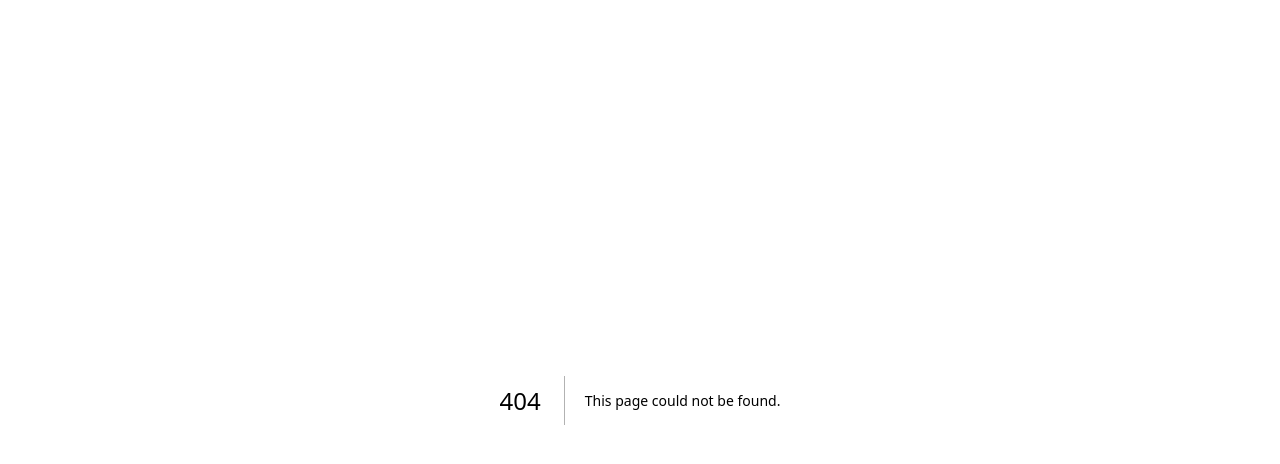
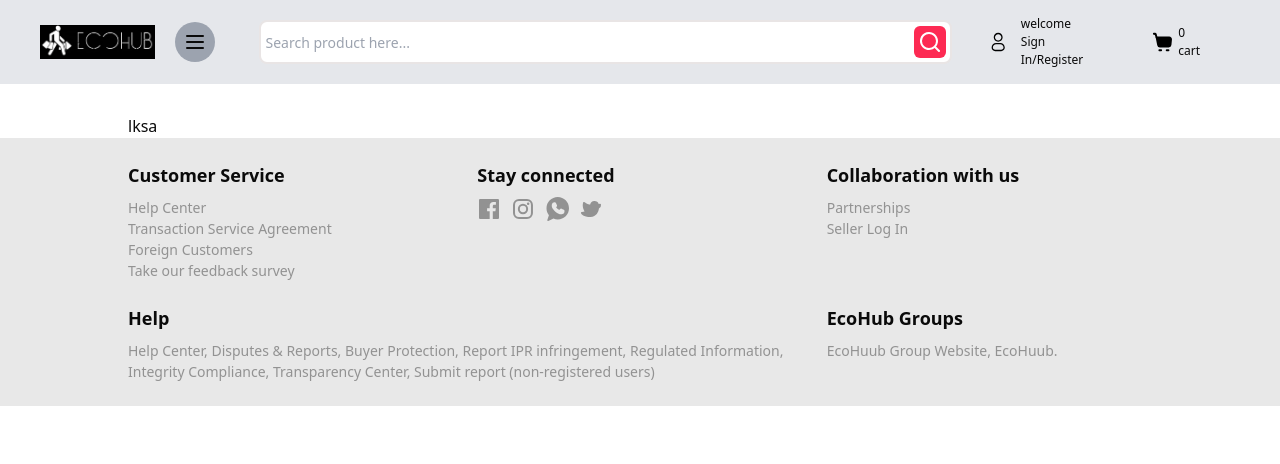
Before and after one commit to Perseus9999/Ecommerce-FrontEnd, a Next.js app: page /product/1 in a window 1280 px wide. Before the commit this address had no page. Shown: the top 464 px of the page. Built offline with nearby package versions, Linux system fonts and the light colour scheme.

Commit message:
product details page setup

```diff
--- a/src/components/auth/register/index.tsx
+++ b/src/components/auth/register/index.tsx
@@ -10,7 +10,6 @@ import {
 } from '@/components/ui/dialog';
 import { Input } from '@/components/ui/input';
 import { Label } from '@/components/ui/label';
-import { Link } from 'lucide-react';
 
 export function Register() {
   return (
--- a/src/components/header/index.tsx
+++ b/src/components/header/MainHeader.tsx
@@ -1,33 +1,34 @@
-import ProfileIcon from '@/icon/profileIcon';
+import Image from 'next/image';
+import logo from '@/image/ecohub.jpeg';
+import { MenuIcon } from 'lucide-react';
 import SearchBar from './SearchBar';
 import CartIcon from '@/icon/cartIcon';
-import AllCategories from './AllCategories';
-import MenuList from './MenuList';
-import Image from 'next/image';
-import logo from '@/image/ecohub.jpeg';
-import { Button } from '@/components/ui/button';
+import ProfileIcon from '@/icon/profileIcon';
+import { Register } from '../auth/register';
 import { SignIn } from '../auth/signIn';
-import { Register } from '../auth/register';
 
-const TopHeader = () => {
+const MainHeader = () => {
   return (
-    <div className='bg-[#191919] text-[#FFFFFF] '>
-      <section className='mx-[10%] grid grid-cols-[15%_50%_40%] items-center'>
-        <div className='text-6xl'>
+    <div className='flex items-center gap-[20px] bg-gray-200 px-10 py-2'>
+      <div className='w-[10%]'>
         <Image
           src={logo}
-            width={300}
+          width={200}
           height={300}
           alt='Picture of the author'
         />
       </div>
-
+      <div className='bg-gray-400 p-2 rounded-full'>
+        <MenuIcon />
+      </div>
+      <div className='w-[60%]'>
         <SearchBar />
-
+      </div>
+      <div className='mx-10'>
         <div className='flex justify-center gap-[40px] '>
           <div className='relative group'>
             <div className='flex items-center gap-1 cursor-pointer'>
-              <ProfileIcon color='white' size='22' />
+              <ProfileIcon color='black' size='22' />
               <p className='leading-none p-2'>
                 <span className='block text-xs'>welcome</span>
                 <span className='text-xs'>Sign In/Register</span>
@@ -46,25 +47,16 @@ const TopHeader = () => {
           </div>
 
           <div className='flex items-center gap-1'>
-            <CartIcon color='white' size='22' />
+            <CartIcon color='black' size='22' />
             <p className='leading-none'>
               <span className='block text-xs'>0</span>
               <span className='text-xs'>cart</span>
             </p>
           </div>
         </div>
-      </section>
-      <section className='mx-[10%] grid grid-cols-[30%_70%] items-center mt-4'>
-        <div className='mb-4'>
-          <AllCategories />
       </div>
-
-        <div className='mb-4'>
-          <MenuList />
-        </div>
-      </section>
     </div>
   );
 };
 
-export default TopHeader;
+export default MainHeader;
--- a/src/components/home/product.tsx
+++ b/src/components/home/product.tsx
@@ -1,5 +1,6 @@
 import CartIcon from '@/icon/cartIcon';
 import data from '@/json/product.json';
+import Link from 'next/link';
 import Image from 'next/image';
 
 const Product = () => {
@@ -38,9 +39,11 @@ const Product = () => {
                 <div className='hidden group-hover:block'>
                   <div className='flex items-center justify-between mx-1'>
                     <div>
-                      <button className='bg-black text-[white] p-1 rounded-lg'>
-                        See preview
-                      </button>
+                      <Link href={`/product/${product.id}`}>
+                        <button className='bg-black text-[white] p-1 rounded-lg'>
+                          See preview
+                        </button>
+                      </Link>
                     </div>
                     <div>
                       <button className='bg-black text-[white] p-1 rounded-lg'>
--- a/src/pages/_app.tsx
+++ b/src/pages/_app.tsx
@@ -1,6 +1,18 @@
-import "@/styles/globals.css";
-import type { AppProps } from "next/app";
+import Footer from '@/components/footer';
+import TopHeader from '@/components/header';
+import MainHeader from '@/components/header/MainHeader';
+import '@/styles/globals.css';
+import type { AppProps } from 'next/app';
+import { useRouter } from 'next/router';
 
 export default function App({ Component, pageProps }: AppProps) {
-  return <Component {...pageProps} />;
+  const router = useRouter();
+  const isLoggedIn = false;
+  return (
+    <>
+      {router.pathname === '/' && !isLoggedIn ? <TopHeader /> : <MainHeader />}
+      <Component {...pageProps} />
+      <Footer />
+    </>
+  );
 }
--- a/src/pages/index.tsx
+++ b/src/pages/index.tsx
@@ -1,16 +1,12 @@
 import { Fragment } from 'react';
-import TopHeader from '@/components/header';
 import Hero from '@/components/hero';
-import Footer from '@/components/footer';
 import HomeSection from '@/components/home';
 
 export default function Home() {
   return (
     <Fragment>
-      <TopHeader />
       <Hero />
       <HomeSection />
-      <Footer />
     </Fragment>
   );
 }
--- /dev/null
+++ b/src/pages/product/[id]/index.tsx
@@ -0,0 +1,9 @@
+const ProductDetails = () => {
+  return (
+    <>
+      <div className='mx-[10%] mt-[30px]'>lksa</div>
+    </>
+  );
+};
+
+export default ProductDetails;
```
Lines whose indentation alone changed are shown as unchanged.
